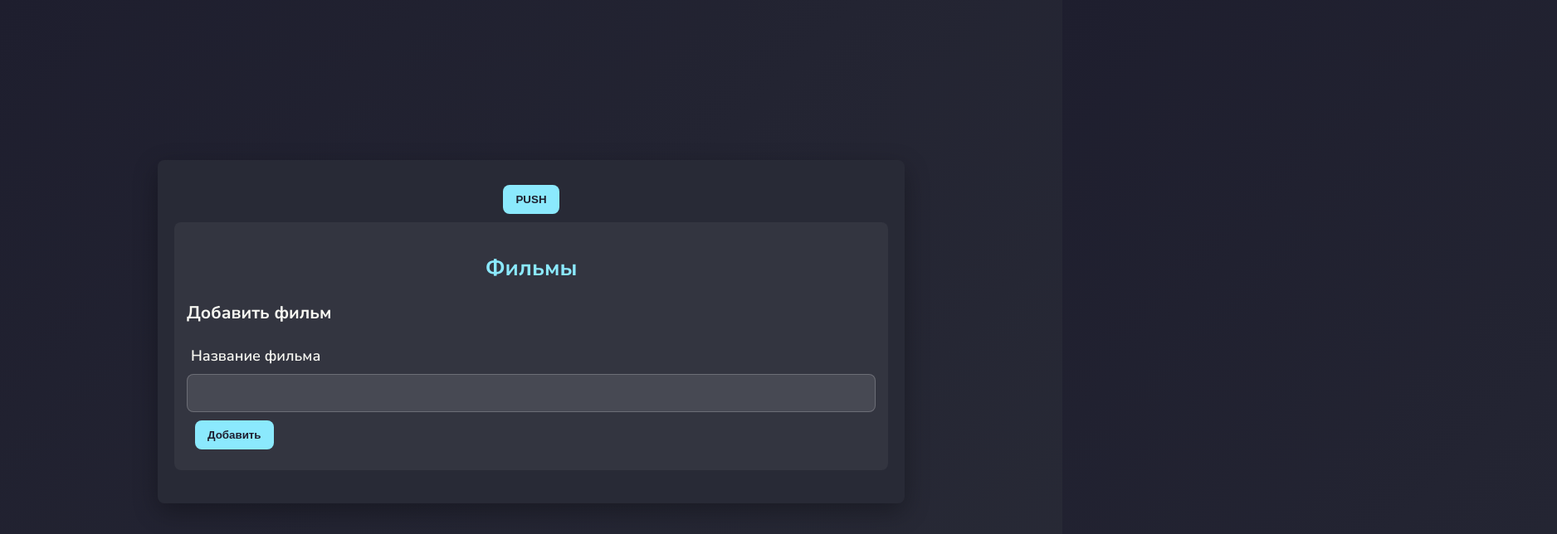
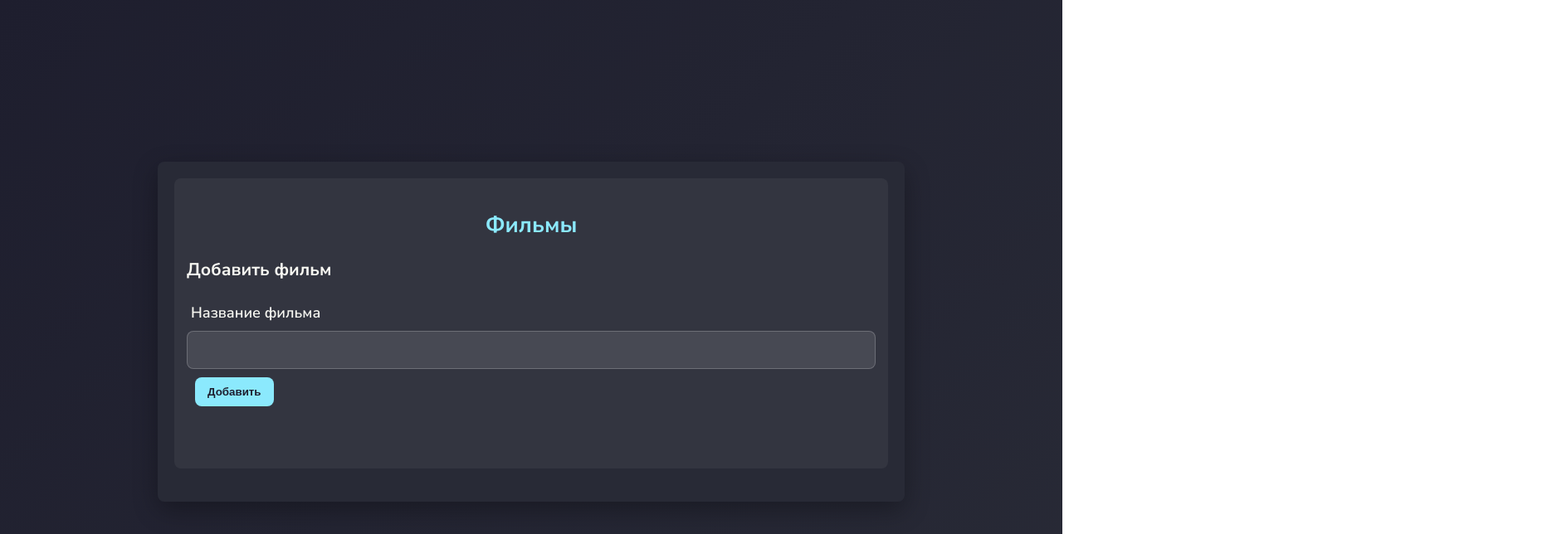
Before and after one commit to Yuriyzhdanov/cinema-comments, a Vue app: page / in a window 1280 px wide. Shown: the top 644 px of the page at 83% size, 1876 px wide, since content can reach past the window. Built offline with nearby package versions, Linux system fonts and the light colour scheme.

Commit message:
implement randomcolor for sparles

```diff
--- a/src/App.vue
+++ b/src/App.vue
@@ -1,10 +1,9 @@
 <script>
 import WidgetFilms from './components/WidgetFilms.vue'
 import WidgetComments from './components/WidgetComments.vue'
-import Sparkles from './components/InputSparkles.vue'
 
 export default {
-  components: { WidgetFilms, WidgetComments, Sparkles },
+  components: { WidgetFilms, WidgetComments },
 
   data() {
     return {
@@ -15,7 +14,6 @@ export default {
 </script>
 
 <template>
-  <Sparkles></Sparkles>
   <div class="main flex">
     <div class="left">
       <widget-films
--- a/src/components/AdderFilm.vue
+++ b/src/components/AdderFilm.vue
@@ -1,18 +1,39 @@
-<script>
-export default {
-  emits: ['onAddFilm'],
+<script setup>
+import { ref } from 'vue'
+import Sparkles from './InputSparkles.vue'
 
-  data() {
-    return {
-      newFilm: '',
-    }
-  },
-  methods: {
-    handleClickButton() {
-      this.$emit('onAddFilm', this.newFilm)
-      this.newFilm = ''
-    },
-  },
+const sparkles = ref([])
+const newFilm = ref('')
+
+const randomColor = () => {
+  const colors = ['#ff4d4d', '#ffb84d', '#4dff4d', '#4db8ff', '#b84dff']
+  return colors[Math.floor(Math.random() * colors.length)]
+}
+
+const addSparkle = () => {
+  for (let i = 0; i < 10; i++) {
+    setTimeout(() => {
+      sparkles.value.push({
+        id: Date.now() + i,
+        x: (Math.random() - 0.5) * 200,
+        y: (Math.random() - 0.5) * 200,
+        size: 5,
+        color: randomColor(),
+      })
+    }, i * 50)
+  }
+  setTimeout(() => {
+    sparkles.value.splice(0, 10) // Очищаем лишние элементы
+  }, 1000)
+}
+
+const emit = defineEmits(['onAddFilm'])
+
+const handleClickButton = () => {
+  if (newFilm.value.trim()) {
+    emit('onAddFilm', newFilm.value)
+    newFilm.value = ''
+  }
 }
 </script>
 
@@ -24,7 +45,8 @@ export default {
       <input v-model.trim="newFilm" type="text" id="newFilm" />
     </div>
     <div class="wrap-button">
-      <button v-on:click="handleClickButton">Добавить</button>
+      <button @click="addSparkle(), handleClickButton()">Добавить</button>
     </div>
+    <Sparkles :sparkles="sparkles" />
   </div>
 </template>
--- a/src/components/InputSparkles.vue
+++ b/src/components/InputSparkles.vue
@@ -1,50 +1,28 @@
 <script setup>
-import { ref } from 'vue'
+import { defineProps } from 'vue'
 
-const sparkles = ref([])
-
-const randomColor = () => {
-  const colors = ['#ff4d4d', '#ffb84d', '#4dff4d', '#4db8ff', '#b84dff']
-  return colors[Math.floor(Math.random() * colors.length)]
-}
-
-const addSparkle = () => {
-  for (let i = 0; i < 10; i++) {
-    setTimeout(() => {
-      sparkles.value.push({
-        id: Date.now(),
-        x: (Math.random() - 0.5) * 200,
-        y: (Math.random() - 0.5) * 200,
-        size: 5,
-        color: randomColor(),
+defineProps({
+  sparkles: Array,
 })
-    }, 200)
-  }
-  // setInterval(() => {
-  //   sparkles.value?.shift()
-  // }, 200)
-}
-defineExpose({ addSparkle })
 </script>
 
 <template>
-  <div class="wrap-button">
-    <button @click="addSparkle">PUSH</button>
   <div class="sparkle-container">
     <div
       v-for="sparkle in sparkles"
       :key="sparkle.id"
       class="typing-effect"
-        style="background-color: crimson"
       :style="{
+        position: 'absolute',
         top: sparkle.y + 'px',
         left: sparkle.x + 'px',
         width: sparkle.size + 'px',
         height: sparkle.size + 'px',
         backgroundColor: sparkle.color,
+        borderRadius: '50%',
+        opacity: 0.8,
       }"
     ></div>
-    </div>
   </div>
 </template>
 
@@ -66,11 +44,9 @@ defineExpose({ addSparkle })
 }
 
 .sparkle-container {
-  position: absolute;
-  left: 0;
-  top: 0;
-  width: 100vw;
-  height: 100vh;
+  position: relative;
+  width: 100%;
+  height: 50px;
   pointer-events: none;
 }
 
```
Lines whose indentation alone changed are shown as unchanged.
